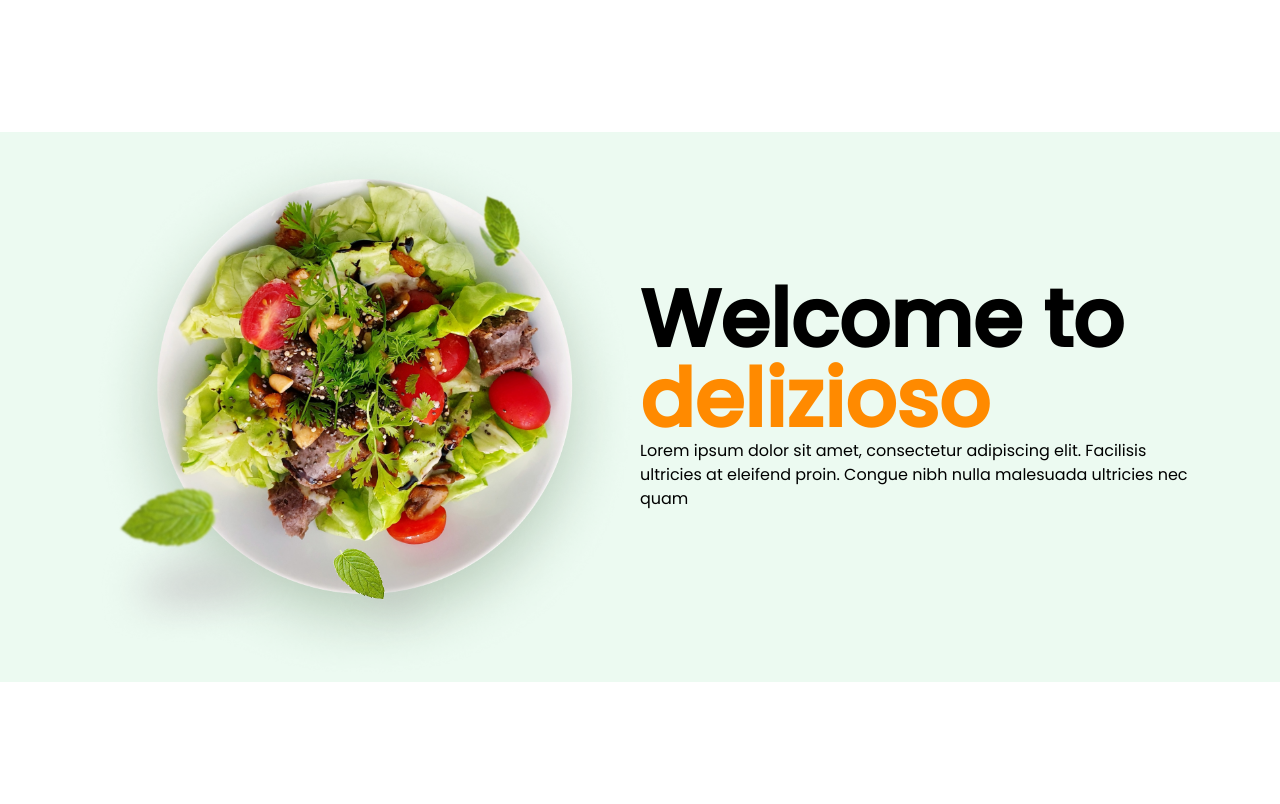
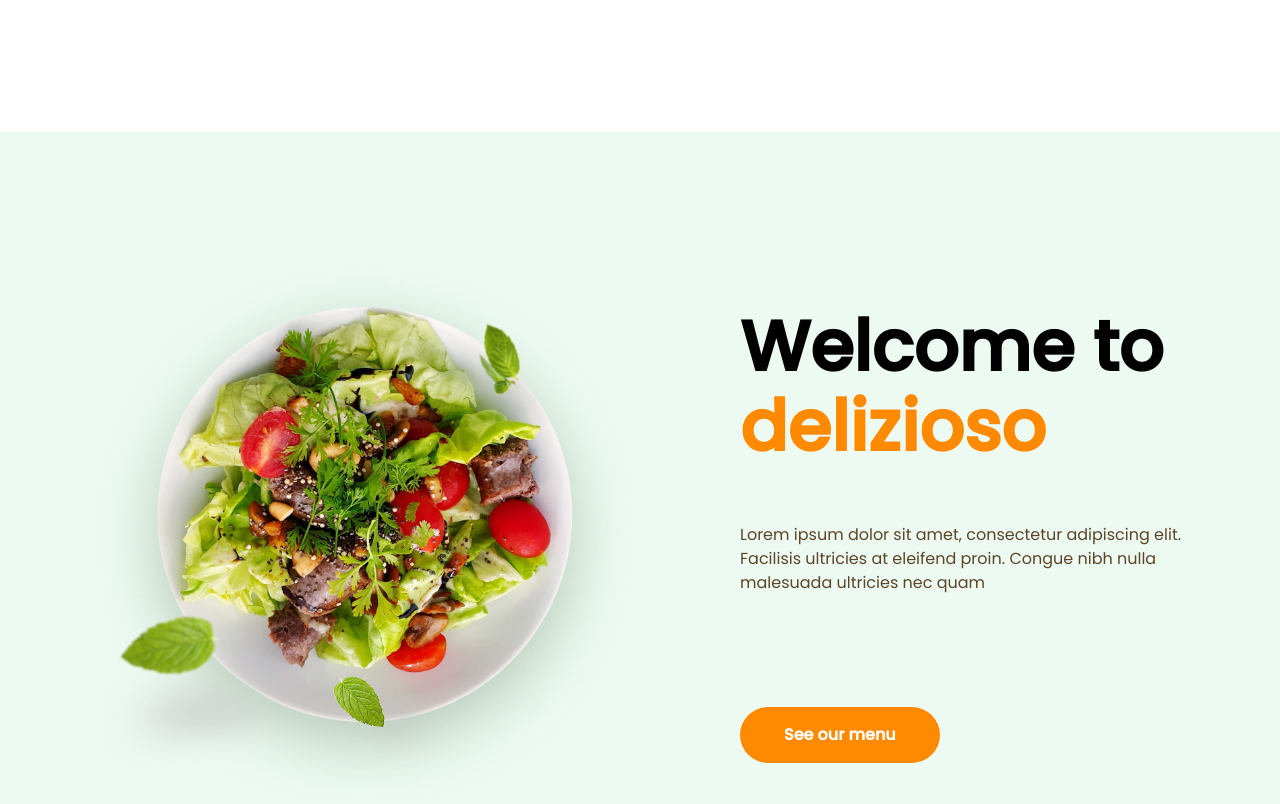
Before and after one commit to Aslbek087/Delizioso, a website: page src/index.html in a window 1280 px wide. Shown: the part 820-1624 px from the top of the page. Before the commit the page ends 1502 px from the top, so only its background shows below. Drawn offline with Linux system fonts and the light colour scheme.

Commit message:
birnarsa

```diff
--- a/src/index.html
+++ b/src/index.html
@@ -66,15 +66,15 @@
         </div>
     </header>
     <main>
-        <section class="bg-[#ecfaf1]">
-            <div class="container flex items-center gap-x-14`">
-                <div class="w-1/2">
+        <section class="bg-[#ecfaf1] my-20 lg:my-0  py-32">
+            <div class="container flex justify-between items-center gap-x-14`">
+                <div class="w2/3 lg:w-1/2">
                     <img src="image/welcome/img.png" alt="" class=" w-full h-full object-cover">
                 </div>
-                <div class="w-1/2">
-                    <h1 class="text-[80px] font-semibold leading-[80px]">Welcome to <span class="text-primery">delizioso</span></h1>
-                    <p>Lorem ipsum dolor sit amet, consectetur adipiscing elit. Facilisis ultricies at eleifend proin. Congue nibh nulla malesuada ultricies nec quam </p>
-                    <button></button>
+                <div class="w1/3 lg:w-[450px]">
+                    <h1 class="text-[50px] lg:text-[70px] font-semibold leading-[80px]">Welcome to <span class="text-primery">delizioso</span></h1>
+                    <p class="text-[#5C4529] mt-6 lg:mt-14 mb-12 lg:mb-28">Lorem ipsum dolor sit amet, consectetur adipiscing elit. Facilisis ultricies at eleifend proin. Congue nibh nulla malesuada ultricies nec quam </p>
+                    <button class=" bg-primery text-white py-4 px-11 rounded-full font-semibold">See our menu</button>
                 </div>
             </div>
         </section>
```
Also changed, not shown: src/css/output.css.
